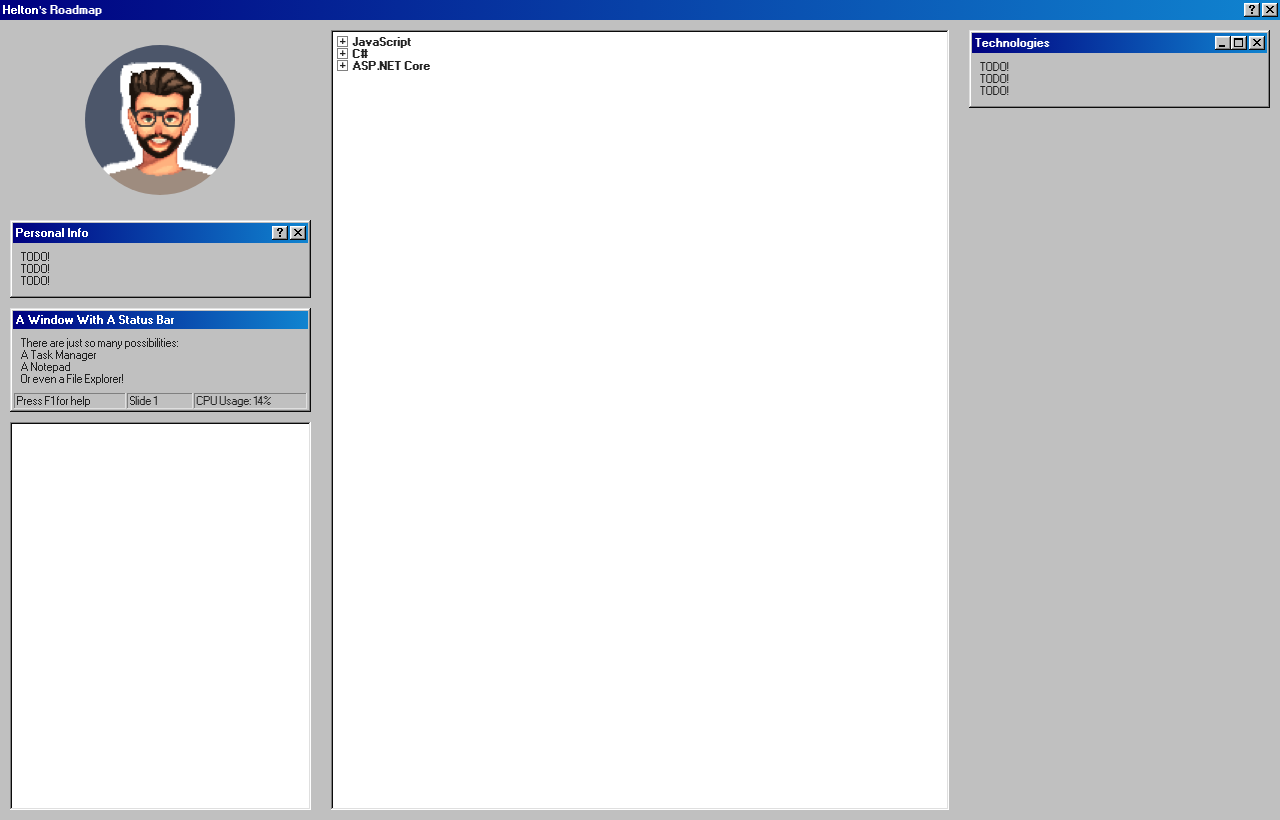
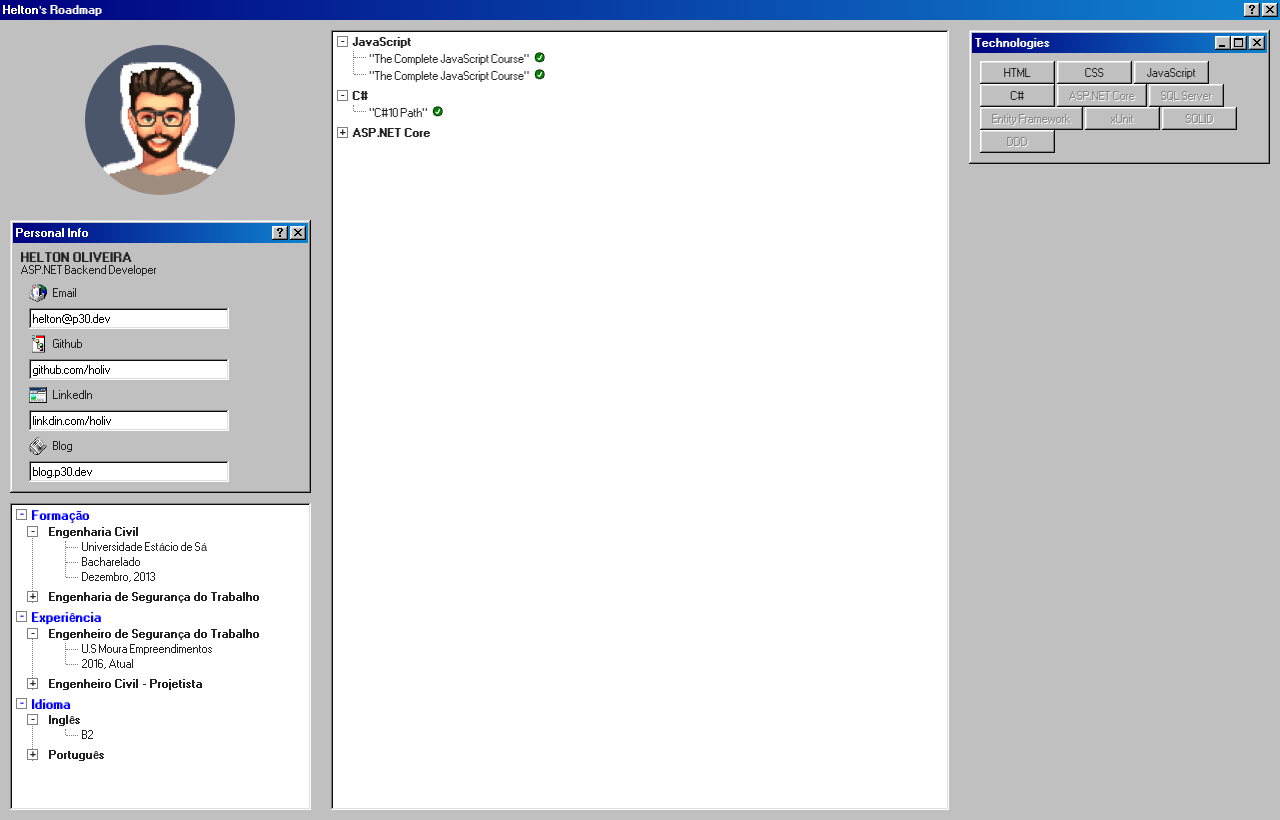
Before and after one commit to Holiv/interactive_roadmap, a website: page index.html in a window 1280 px wide. Drawn offline with nearby package versions, Linux system fonts and the light colour scheme.

Commit message:
updating data

```diff
--- a/index.html
+++ b/index.html
@@ -36,13 +36,54 @@
             </div>
           </div>
           <div class="window-body">
-            <p>TODO!</p>
-            <p>TODO!</p>
-            <p>TODO!</p>
+            <p class="bold">Helton Oliveira</p>
+            <p>ASP.NET Backend Developer</p>
+            <div class="window-body">
+              <div class="field-row-stacked" style="width: 200px">
+                <label for="text22"
+                  ><img src="./src/img/icons/mailbox_world-0.png" alt="" />
+                  Email
+                </label>
+                <input id="text22" type="email" value="helton@p30.dev" />
+              </div>
+
+              <div class="field-row-stacked" style="width: 200px">
+                <label for="text23"
+                  ><img
+                    src="./src/img/icons/expand_hierarchial_array-0.png"
+                    alt=""
+                  />Github</label
+                >
+                <a href="https://github.com/holiv">
+                  <input id="text23" type="text" value="github.com/holiv"
+                /></a>
+              </div>
+
+              <div class="field-row-stacked" style="width: 200px">
+                <label for="text23"
+                  ><img
+                    src="./src/img/icons/shell_window5-1.png"
+                    alt=""
+                  />LinkedIn</label
+                >
+                <a href="https://www.linkedin.com/in/helton-oliveira-521abbb2/">
+                  <input id="text23" type="text" value="linkdin.com/holiv"
+                /></a>
+              </div>
+
+              <div class="field-row-stacked" style="width: 200px">
+                <label for="text23"
+                  ><img src="./src/img/icons/newspaper.png" alt="" />Blog</label
+                >
+                <a href="https://www.linkedin.com/in/helton-oliveira-521abbb2/">
+                  <input id="text23" type="text" value="blog.p30.dev"
+                /></a>
+              </div>
+            </div>
           </div>
         </div>
 
-        <div class="window">
+        <!-- <div class="window">
           <div class="title-bar">
             <div class="title-bar-text">A Window With A Status Bar</div>
           </div>
@@ -59,15 +100,76 @@
             <p class="status-bar-field">Slide 1</p>
             <p class="status-bar-field">CPU Usage: 14%</p>
           </div>
-        </div>
+        </div> -->
+
         <ul class="tree-view">
-            <!-- TODO -->
+          <!-- TODO -->
+          <details open>
+            <summary class="main_summary">Formação</summary>
+            <ul>
+              <details open>
+                <summary>Engenharia Civil</summary>
+                <ul>
+                  <li>Universidade Estácio de Sá</li>
+                  <li>Bacharelado</li>
+                  <li>Dezembro, 2013</li>
+                </ul>
+              </details>
+              <details>
+                <summary>Engenharia de Segurança do Trabalho</summary>
+                <ul>
+                  <li>Faculdade Redentor</li>
+                  <li>Pós Graduação</li>
+                  <li>Setembro, 2015</li>
+                </ul>
+              </details>
+            </ul>
+          </details>
+
+          <details open>
+            <summary class="main_summary">Experiência</summary>
+            <ul>
+              <details open>
+                <summary>Engenheiro de Segurança do Trabalho</summary>
+                <ul>
+                  <li>U.S Moura Empreendimentos</li>
+                  <li>2016, Atual</li>
+                </ul>
+              </details>
+              <details>
+                <summary>Engenheiro Civil - Projetista</summary>
+                <ul>
+                  <li>Projetos civis 2D e 3D</li>
+                  <li>Autônomo</li>
+                  <li>2016, Atual</li>
+                </ul>
+              </details>
+            </ul>
+          </details>
+
+          <details open>
+            <summary class="main_summary">Idioma</summary>
+            <ul>
+                <details open>
+                    <summary>Inglês</summary>
+                    <ul>
+                        <li>B2</li>
+                    </ul>
+                </details>
+                <details>
+                    <summary>Português</summary>
+                    <ul>
+                        <li>Nativo</li>
+                    </ul>
+                </details>
+            </ul>
+          </details>
         </ul>
       </aside>
 
       <section class="course_list">
         <ul class="tree-view main_tree-view">
-            <!-- Content render by JavaScript -->
+          <!-- Content render by JavaScript -->
         </ul>
       </section>
 
@@ -82,9 +184,16 @@
             </div>
           </div>
           <div class="window-body">
-            <p>TODO!</p>
-            <p>TODO!</p>
-            <p>TODO!</p>
+            <button>HTML</button>
+            <button>CSS</button>
+            <button>JavaScript</button>
+            <button>C#</button>
+            <button disabled>ASP.NET Core</button>
+            <button disabled>SQL Server</button>
+            <button disabled>Entity Framework</button>
+            <button disabled>xUnit</button>
+            <button disabled>SOLID</button>
+            <button disabled>DDD</button>
           </div>
         </div>
       </section>
--- a/src/css/style.css
+++ b/src/css/style.css
@@ -2,7 +2,7 @@
   margin: 0;
   padding: 0;
   box-sizing: border-box;
-  list-style-type: none;
+  /* list-style-type: none;   */
 }
 html{
     height: 100%;
@@ -10,6 +10,12 @@ html{
 body{
     height: 100vh;
     background-color: #c0c0c0;
+}
+summary {
+    font-weight: 600;
+}
+details{
+    margin-bottom: 8px;
 }
 
 .container{
@@ -20,8 +26,6 @@ body{
     display: grid;
     grid-template-columns: minmax(306px, 349px) minmax(624px,706px) minmax(306px, 349px);
     gap: 10;
-
-    /* border: 1px solid red; */
 }
 .personal_info,
 .course_list,
@@ -35,15 +39,12 @@ body{
 }
 .personal_info{
     grid-column: 1 / 2;
-    /* border: 1px solid blue; */
 }
 .course_list{
     grid-column: 2 / 3;
-    /* border: 1px solid black; */
 }
 .tags{
     grid-column: 3 / 4;
-    /* border: 1px solid green; */
 }
 .personal_info .avatar{
     min-height: 180px;
@@ -65,34 +66,34 @@ body{
 .course_link{
     cursor: pointer;
 }
-
+.course_list img{
+    width: auto;
+    height: 12px;
+    margin: auto 4px;
+}
 .pop_up{
     position: absolute;
     min-width: 306px;
     max-width: 349px;
 }
-
-summary {
-    font-weight: 600;
+.window-body ul{
+    padding: 0 12px;
 }
-
-/* .container,
-.personal_info,
-.course_list,
-.tag{
-    height: 100vh;
+.bold{
+    font-size: 12px;
+    font-weight: 700;
+    text-transform: uppercase;
 }
-.container{
-    min-width: 1259px;
-    border: 1px solid red;
+.field-row-stacked img{
+    height: 18px;
+    width: auto;
+    margin-right: 6px;
 }
-.personal_info,
-.tag{
-    width: minmax(306px, 349px);
+.field-row-stacked input{
+    width: 200px;
+    cursor: pointer;
 }
-.course_list{
-    min-width: 624px;
+.main_summary{
+    font-size: 12px;
+    color: #0000ff;
 }
-.tag{
-    min-width: ;
-} */
--- a/src/js/course.js
+++ b/src/js/course.js
@@ -18,20 +18,29 @@ class Course {
     notes,
     startDate = "Not Started",
     endDate = "In Progress",
-    progress = "0%",
+    progress = 100,
     certificate = "🔒",
     key
   ) {
-    (this.title = title),
-      (this.subject = subject),
-      (this.description = description),
-      (this.link = link);
-    this.notes = notes;
-    (this.startDate = startDate),
-      (this.endDate = endDate),
-      (this.progress = progress),
-      (this.certificate = certificate);
-    (this.key = key);
+    this.title = title,
+    this.subject = subject,
+    this.description = description,
+    this.link = link,
+    this.notes = notes,
+    this.startDate = startDate,
+    this.endDate = endDate,
+    this.progress = progress,
+    this.certificate = certificate;
+    this.key = key;
+    this.status = this.courseStatus();
+  }
+  courseStatus(){
+    if (this.progress === 0) {
+        return "Not Started";
+    } else if (this.progress > 0 && this.progress < 99) {
+        return "In Progress";
+    }
+    return "Complete";
   }
 }
 
--- a/src/js/script.js
+++ b/src/js/script.js
@@ -27,7 +27,6 @@ const coursesOrderedBySubject = [javascript, csharp, asp_Net];
 //array of HTML elements ordered by subject after iteration
 const coursesOrderedBySubject_HtmlList = [];
 
-
 // ------ organizing the code by function/scope
 
 const filteringCoursesToSpecificArray = (arrayOfCourses) => {
@@ -41,7 +40,7 @@ const filteringCoursesToSpecificArray = (arrayOfCourses) => {
         csharp.push(element);
         subjects.add(element.subject);
         break;
-    case "ASP.NET Core":
+      case "ASP.NET Core":
         asp_Net.push(element);
         subjects.add(element.subject);
         break;
@@ -50,10 +49,9 @@ const filteringCoursesToSpecificArray = (arrayOfCourses) => {
     }
   });
   //array of subjects tags
-  subjects.forEach(element => {
+  subjects.forEach((element) => {
     subjectsTags.push(element);
-  })
-
+  });
 };
 
 const generatingHtmlListForEachCourse = () => {
@@ -62,7 +60,7 @@ const generatingHtmlListForEachCourse = () => {
   for (let i = 0; i < numberOfSubject; i++) {
     let htmlListCourses = [];
     for (let j = 0; j < coursesOrderedBySubject[i].length; j++) {
-      htmlListCourses += `<li class="course_link" onclick="popUpInfo('${coursesOrderedBySubject[i][j].key}')"></a target=blank href="${coursesOrderedBySubject[i][j].link}">"${coursesOrderedBySubject[i][j].title}"</a></li>`;
+      htmlListCourses += `<li class="course_link" onclick="popUpInfo('${coursesOrderedBySubject[i][j].key}')"></a target=blank href="${coursesOrderedBySubject[i][j].link}">"${coursesOrderedBySubject[i][j].title}"</a><img src="../src/img/icons/${courseStatus(coursesOrderedBySubject[i][j])}"></li>`;
     }
     coursesOrderedBySubject_HtmlList.push(htmlListCourses);
   }
@@ -75,10 +73,19 @@ const popUpInfo = (key) => {
   console.log(positionY);
 };
 
+const courseStatus = (course) => {
+  if (course.status === "Not Started") {
+    return "notstarted.png";
+  } else if (course.status === "In Progress") {
+    return "inprogress.png"
+  }
+  return "complete.png";
+};
+
 const printTree = (subjectsArray, allSubjectList) => {
   for (let i = 0; i < subjectsArray.length; i++) {
     const treeList = `
-                    <details>
+                    <details ${i < 2 ? "open" : ""}>
                         <summary>${subjectsArray[i]}</summary>
                         <ul>
                             ${allSubjectList[i]}
```
Also changed, not shown: src/img/icons/complete.png (added), src/img/icons/expand_hierarchial_array-0.png (added), src/img/icons/inprogress.png (added), src/img/icons/mailbox_world-0.png (added), src/img/icons/newspaper.png (added), src/img/icons/notstarted.png (added), src/img/icons/shell_window5-1.png (added), src/img/icons/world-0.png (added).
